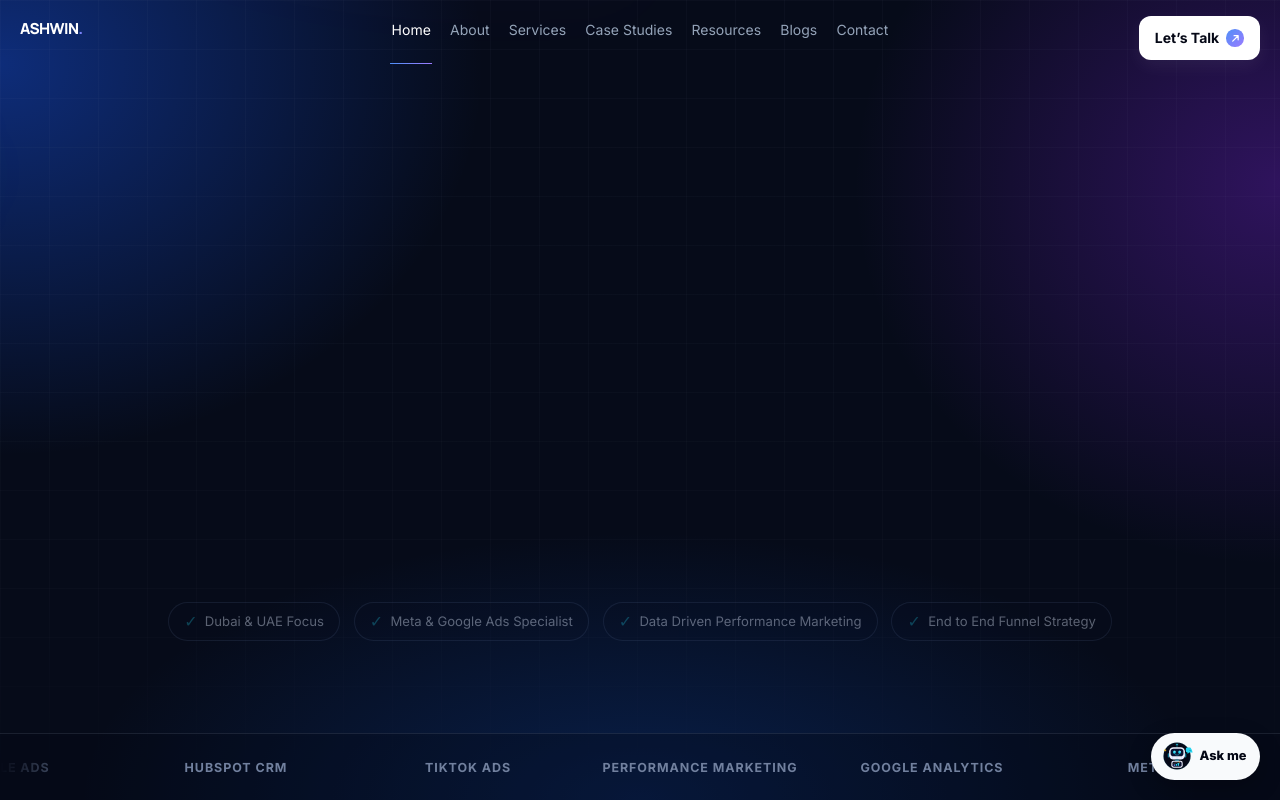
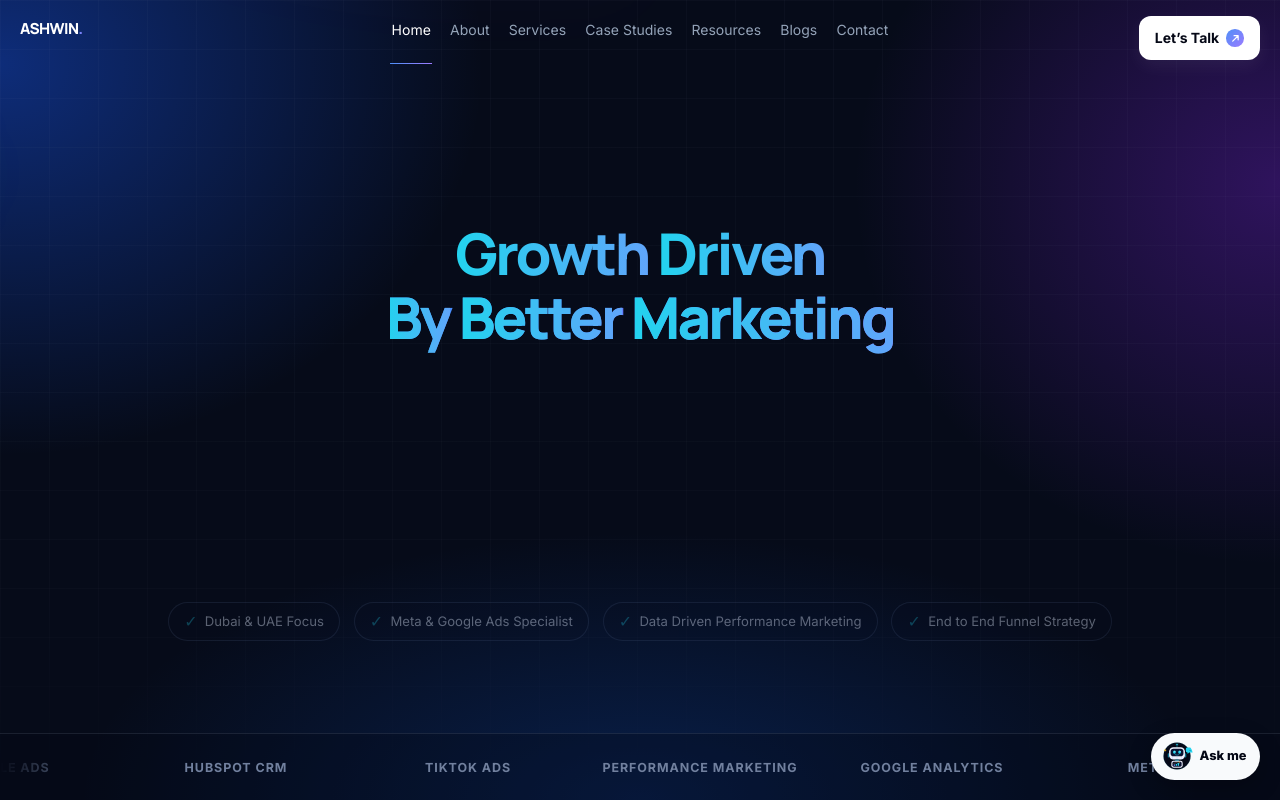
Before and after one commit to ashwinpjames/Ashwin-Portfolio, a React (Vite) app: page / in a window 1280 px wide. Shown: the top 800 px of the page. Built offline with nearby package versions, Linux system fonts and the light colour scheme.

Commit message:
Animate homepage hero headline with staggered blur reveal

```diff
--- a/src/components/home/Hero.jsx
+++ b/src/components/home/Hero.jsx
@@ -9,9 +9,9 @@ export default function Hero() {
     <div className="home-hero-glow" aria-hidden="true" />
     <div className="container home-hero-content">
       <h1 className="home-eyebrow reveal-home">Performance Marketing Specialist in Dubai, UAE</h1>
-      <h2 className="home-hero-title reveal-home" aria-label="Growth Driven By Better Marketing">
-        <span className="hero-title-line">Growth Driven</span>
-        <span className="hero-title-line hero-title-accent">By Better Marketing</span>
+      <h2 className="home-hero-title home-title-blur-reveal" aria-label="Growth Driven By Better Marketing">
+        <span className="hero-title-line" aria-hidden="true"><span className="home-blur-word" style={{ '--word-index': 0 }}>Growth</span>{' '}<span className="home-blur-word" style={{ '--word-index': 1 }}>Driven</span></span>
+        <span className="hero-title-line hero-title-accent" aria-hidden="true"><span className="home-blur-word" style={{ '--word-index': 2 }}>By</span>{' '}<span className="home-blur-word" style={{ '--word-index': 3 }}>Better</span>{' '}<span className="home-blur-word" style={{ '--word-index': 4 }}>Marketing</span></span>
       </h2>
       <p className="home-hero-copy reveal-home">Need better leads from your marketing? I’m Ashwin James, a performance marketing specialist and consultant in Dubai. I connect Meta Ads, Google Ads, landing pages and CRM to help UAE businesses improve lead quality and make better budget decisions.</p>
       <div className="home-actions reveal-home">
```
